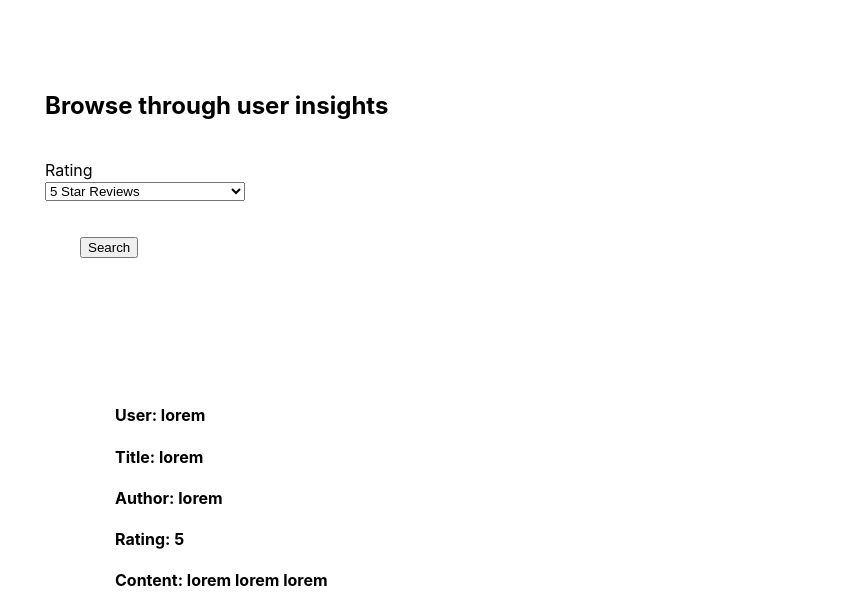
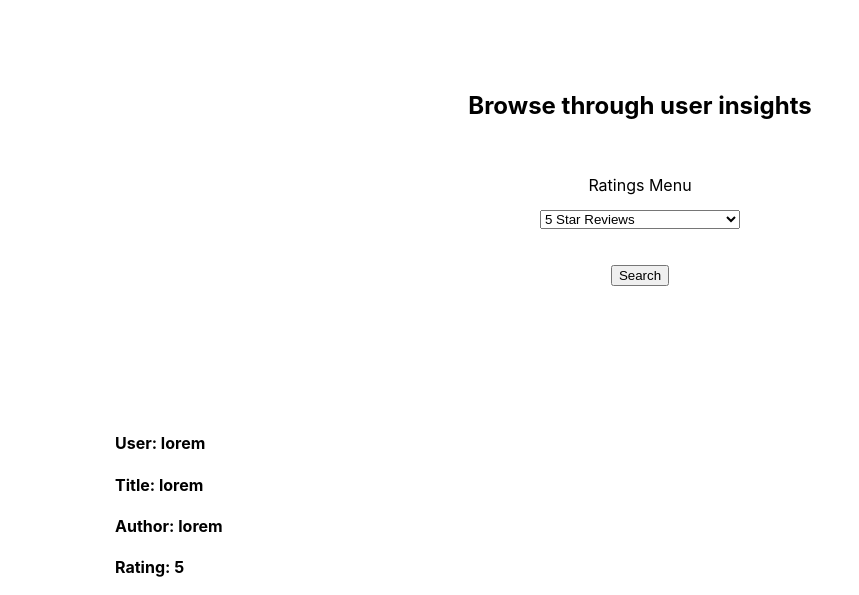
Before and after one commit to kelleymb/btr-client, a React app: page /reviews in a window 1280 px wide. Shown: the part 185-780 px from the top of the page, without its empty margins (0-859 px from the left). Built offline with nearby package versions, Linux system fonts and the light colour scheme.

Commit message:
code update

```diff
--- a/src/Reviews/Reviews.css
+++ b/src/Reviews/Reviews.css
@@ -1,8 +1,28 @@
+.rating-search-form  {
+    display: flex;
+    flex-direction: column;
+}
+
+h2 {
+    text-align: center;
+}
+
+label {
+    text-align: center;
+}
+
 select {
     width: 200px;
     height: auto;
+    margin-right: auto;
+    margin-left: auto;
 }
 
 option {
     padding: 5px;
 }
+
+.rating-button {
+    margin-left: auto;
+    margin-right: auto;
+}
--- a/src/Reviews/Reviews.js
+++ b/src/Reviews/Reviews.js
@@ -15,7 +15,7 @@ class Reviews extends Component {
             <section>
                 <h2>Browse through user insights</h2>
                 <form className="rating-search-form" onSubmit={this.handleSearch}>
-                    <label htmlFor="rating-input">Rating</label>
+                    <label htmlFor="rating-input">Ratings Menu</label>
                     <select id="rating-input" name="rating-input">
                         <option value="">5 Star Reviews</option>
                         <option value="">4 Star Reviews</option>
```
Also changed, not shown: src/SignUp/SignUp.css (line endings or trailing spaces).
